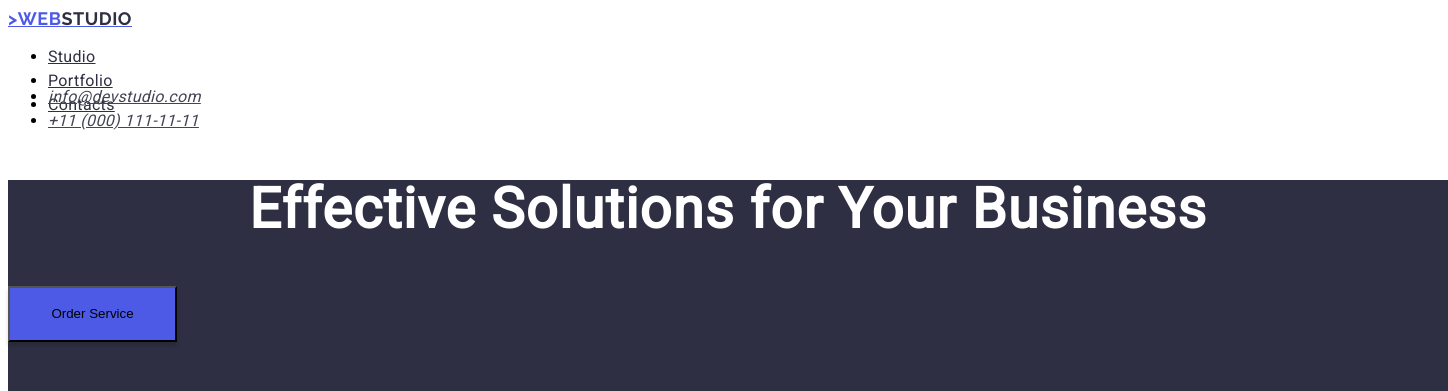
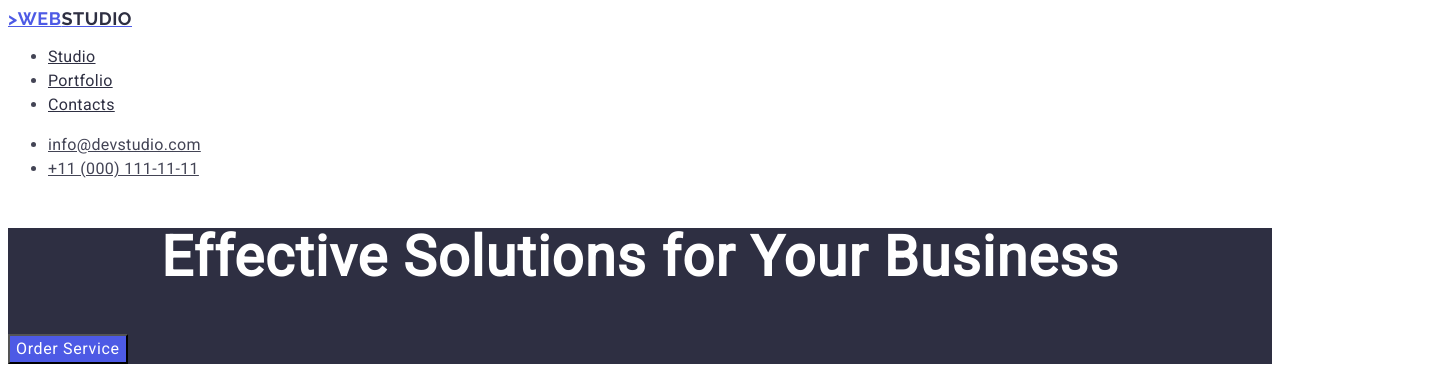
Before and after one commit to baronKefteme/goit-markup-hw-02, a plain HTML site: page index.html in a window 1280 px wide. Shown: the top 391 px of the page, 1448 px wide, since content can reach past the window. Drawn offline with Linux system fonts and the light colour scheme.

Commit message:
final update

```diff
--- a/css/styles.css
+++ b/css/styles.css
@@ -1,7 +1,7 @@
 body{
     font-family: "Roboto", sans-serif;
-    color: #434455
-    background-color: #FFFFFF
+    color: #434455;
+    background-color:#FFFFFF;
 }
 .logo{
     font-family: "Raleway", sans-serif;
@@ -20,10 +20,6 @@ body{
     text-transform: uppercase;
     color: #2e2f42;
 }
-.links{
-    width: 261px;
-    height: 24px;
-}
 .link{
     font-weight: 500;
     font-size: 16px;
@@ -32,7 +28,7 @@ body{
     color: #2e2f42;
 }
 .link:hover,.link:focus{
-    color:#404bbf
+    color:#404bbf;
 }
 .mail-tel{
     font-weight: 400;
@@ -46,8 +42,6 @@ body{
 }
 .main-background{
     background: #2e2f42;
-    width: 1440px;
-    height: 600px;
 }
 .main-title{
     font-weight: 700;
@@ -59,19 +53,16 @@ body{
 }
 .order-button{
     cursor: pointer;
-    box-shadow: 0 4px 4px 0 rgba(0, 0, 0, 0.15);
     background: #4d5ae5;
-    width: 169px;
-    height: 56px;
-    font-family: "Roboto", sans-serif
-    font-weight: 500
-    font-size: 16px
-    line-height: 1.5
-    letter-spacing: 0.04em
-    color: #ffffff
+    font-family: inherit;
+    font-weight: 500;
+    font-size: 16px;
+    line-height: 1.5;
+    letter-spacing: 0.04em;
+    color: #ffffff;
 }
 .order-botton:hover, .order-botton:focus{
-    background-color: #404BBF
+    background-color: #404BBF;
 }
 .subtitle{
     font-weight: 500;
@@ -87,15 +78,12 @@ body{
     letter-spacing: 0.02em;
     text-align: center;
     color: #2e2f42;
-    text-transform: capitalize
+    text-transform: capitalize;
 }
 .ourteam{
-    width: 1440px;
     background: #f4f4fd;
 }
 footer{
-    width: 1440px;
-    height: 312px;
     background: #2e2f42;
 }
 .enddescr{
@@ -107,28 +95,31 @@ footer{
 }
 .align{
     text-align: center;
-    line-height: 1.5
-    letter-spacing: 0.02em
-    color:#434455
+    line-height: 1.5;
+    letter-spacing: 0.02em;
+    color:#434455;
 }
 .inform{
-    line-height: 1.5
-    letter-spacing: 0.02em
-    color:#434455
+    line-height: 1.5;
+    letter-spacing: 0.02em;
+    color:#434455;
 }
 .list{
-    background-color: #FFFFFF
+    background-color: #FFFFFF;
 }
 .oursubtitle{
-    font-weight: 500
-    font-size: 20px
-    line-height: 1.2
-    letter-spacing: 0.02em
-    color:#2e2f42
+    font-weight: 500;
+    font-size: 20;
+    line-height: 1.2;
+    letter-spacing: 0.02em;
+    color:#2e2f42;
 }
 .paragraph{
-    font-size: 16px
-    line-height: 1.5
-    letter-spacing: 0.02em
-    color:#434455
+    font-size: 16px;
+    line-height: 1.5;
+    letter-spacing: 0.02em;
+    color:#434455;
 }
+.addressa{
+    font-style: normal;
+}
```
